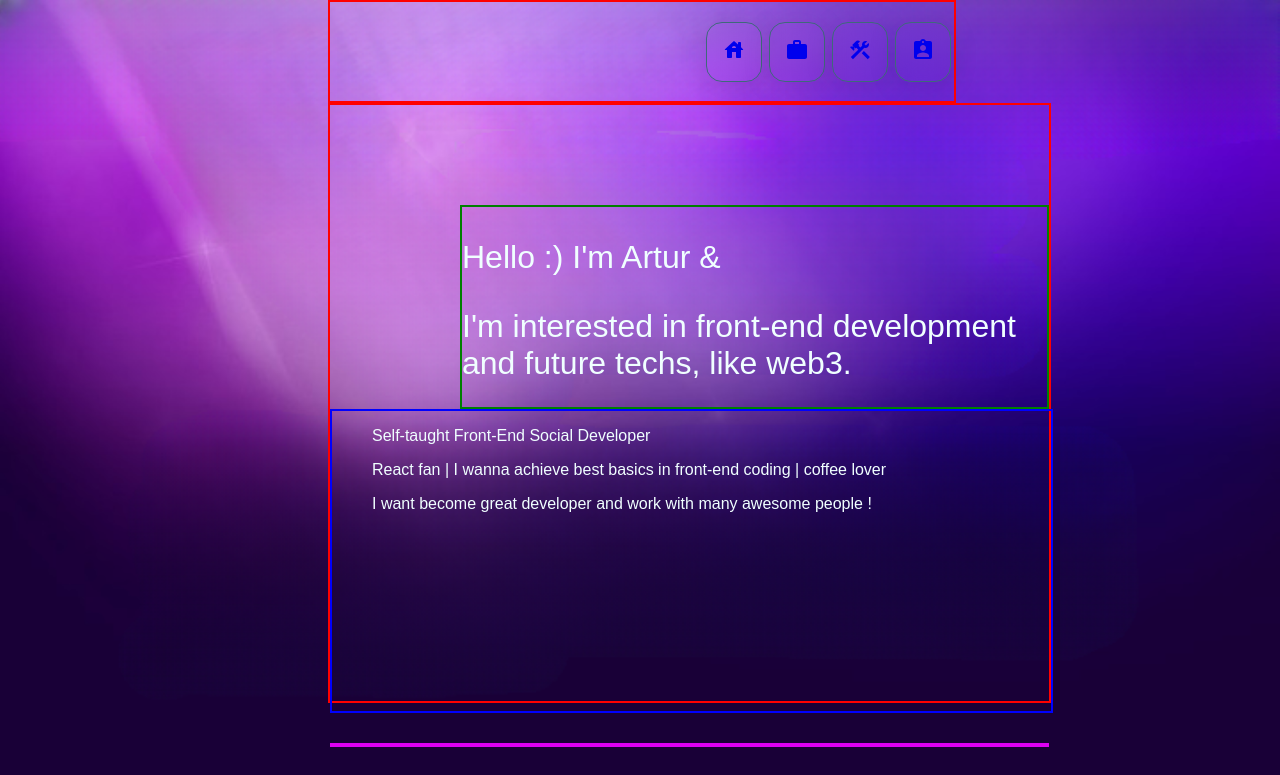
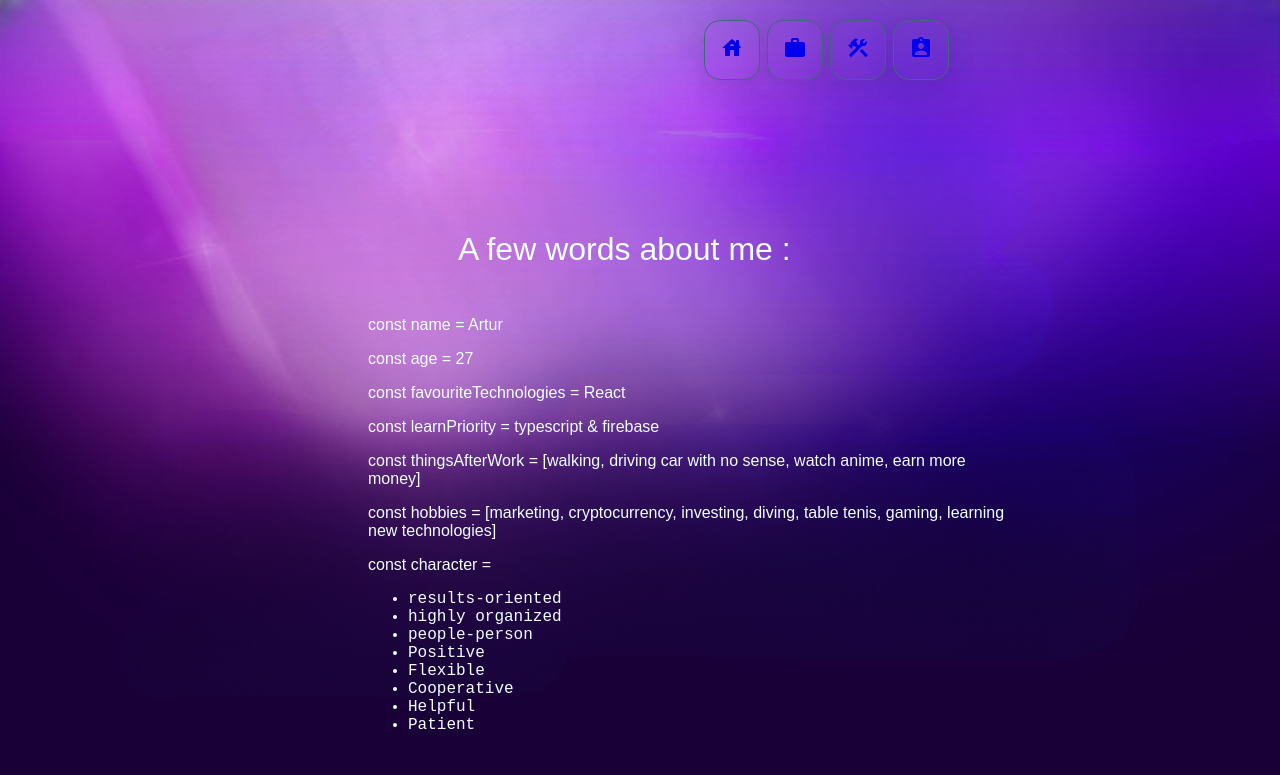
Before and after one commit to devArczi/aboutMe, a React (Create React App) app in the folder about-me/: page /about-me in a window 1280 px wide. Shown: the top 775 px of the page. Built offline with nearby package versions, Linux system fonts and the light colour scheme.

Commit message:
section about

```diff
--- a/about-me/src/components/About/index.js
+++ b/about-me/src/components/About/index.js
@@ -14,14 +14,29 @@ const About = () => {
         >
             <ContentHeader>
                 <MyHeader>
-                    <p>Hello :) I'm Artur & </p>
-                    <p>I'm interested in front-end development and future techs, like web3.</p>
+                    <p>A few words about me :</p>
+                    {/* <p>I'm interested in front-end development and future techs, like web3.</p> */}
                 </MyHeader>
             </ContentHeader>
             <HeaderDescription>
-                <p>Self-taught Front-End Social Developer</p>
-                <p>React fan  |  I wanna achieve best basics in front-end coding  |  coffee lover</p>
-                <p>I want become great developer and work with many awesome people !</p>
+                <p>const name = Artur</p>
+                <p>const age = 27</p>
+                <p>const favouriteTechnologies = React </p>
+                <p>const learnPriority = typescript & firebase</p>
+                <p>const thingsAfterWork = [walking, driving car with no sense, watch anime, earn more money]</p>
+                <p>const hobbies = [marketing, cryptocurrency, investing, diving, table tenis, gaming, learning new technologies]</p>
+                <p>const character =
+                    <pre><ul>
+                        <li>results-oriented</li>
+                        <li>highly organized</li>
+                        <li>people-person</li>
+                        <li>Positive</li>
+                        <li>Flexible</li>
+                        <li>Cooperative</li>
+                        <li>Helpful</li>
+                        <li>Patient</li>
+                        </ul></pre>
+                </p>
             </HeaderDescription>
             <Footer/>
         </HeaderWrapper>
--- a/about-me/src/components/Footer/index.js
+++ b/about-me/src/components/Footer/index.js
@@ -26,7 +26,7 @@ const FooterLine = styled.div`
 `
 
 const FooterDescr = styled.div`
-    border: 2px solid greenyellow;
+    /* border: 2px solid greenyellow; */
     height: 4rem;
     width: 40%;
     box-sizing: border-box;
@@ -35,7 +35,7 @@ const FooterDescr = styled.div`
     }
 `
 const FooterLinks = styled.div`
-    border: 2px solid red;
+    /* border: 2px solid red; */
     height: 4rem;
     width: 40%;
     display: flex;
--- a/about-me/src/components/Header/index.js
+++ b/about-me/src/components/Header/index.js
@@ -5,7 +5,7 @@ import Footer from "../Footer";
 
 export const HeaderWrapper = styled.div`
     height: 600px;
-    border: 2px solid red;
+    /* border: 2px solid red; */
     box-sizing: border-box;
     position: absolute;
     max-width: 56.5%;
@@ -13,13 +13,13 @@ export const HeaderWrapper = styled.div`
 export const MyImg = styled.div`
     height: 200px;
     flex-basis: 200px;
-    border: 2px solid yellow;
+    /* border: 2px solid yellow; */
     display: inline-block;
 `
 export const MyHeader = styled.div`
-    height: 200px;
+    height: 100%;
     flex-basis: 700px;
-    border: 2px solid green;
+    /* border: 2px solid green; */
     display: inline-block;
     margin-left: 30px;
         & p{
@@ -35,9 +35,9 @@ export const ContentHeader = styled.div`
     box-sizing: border-box;
 `
 export const HeaderDescription = styled.div`
-    height: 300px;
+    height: 100%;
     width: 100%;
-    border: 2px solid blue;
+    /* border: 2px solid blue; */
     & p{
         padding: 0 40px;
         font-family: 'Mouse Memoirs', sans-serif;
--- a/about-me/src/components/Nav/index.js
+++ b/about-me/src/components/Nav/index.js
@@ -38,7 +38,7 @@ flex-direction: row;
 
 const NavWrapper = styled.div`
     background: transparent;
-    border: red 2px solid;
+    /* border: red 2px solid; */
     min-width: 100%;
 `;
 const Nav = () =>{
```
